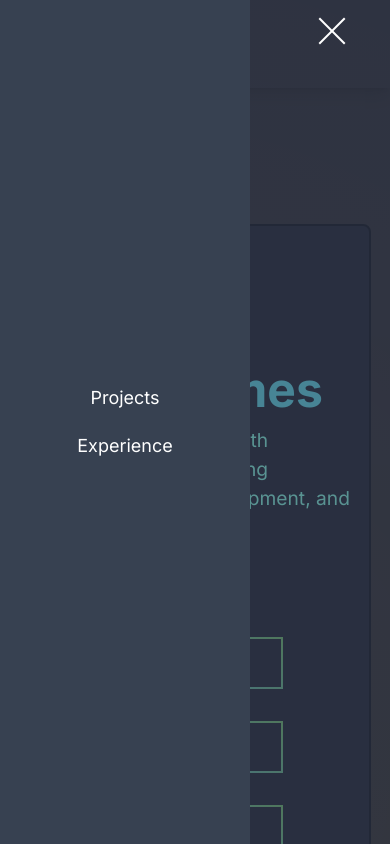
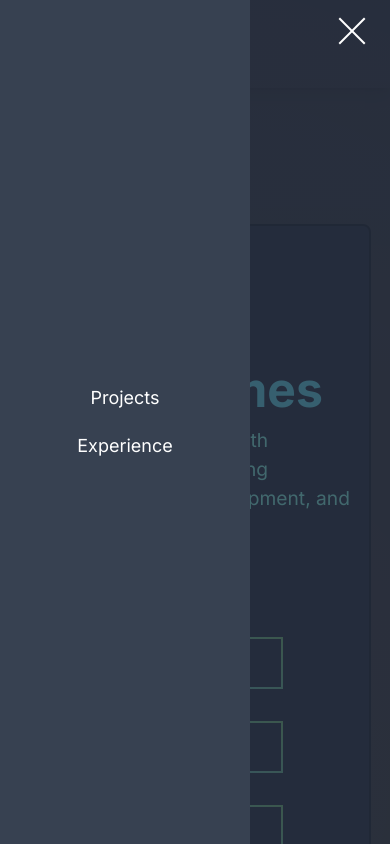
Before and after one commit to agrimes23/PortfolioSoftwareEngineer, a Next.js app: page / in a window 390 px wide. Both pictures are taken after a click on the element 332 px from the left and 44 px from the top of the page. Shown: the top 844 px of the page. Built offline with nearby package versions, Linux system fonts and the light colour scheme; no server answers.

Commit message:
hamburger menu now has ease in and out animation

```diff
--- a/src/app/components/Navbar.tsx
+++ b/src/app/components/Navbar.tsx
@@ -9,7 +9,7 @@ const Navbar = () => {
   };
 
   return (
-    <div className="flex flex-row w-full justify-between py-5 px-10 shadow-lg text-accent">
+    <div className="flex flex-row w-full justify-between p-5 shadow-lg text-accent">
       {/* LOGO */}
       <div className="w-2/12">
         <Link href="/">Alex Grimes</Link>
@@ -27,7 +27,7 @@ const Navbar = () => {
       </div>
 
       <div
-        className="z-30 flex lg:hidden flex-col cursor-pointer sm:px-5"
+        className="z-30 flex lg:hidden flex-col cursor-pointer"
         onClick={handleToggle}
       >
         <div
@@ -46,20 +46,17 @@ const Navbar = () => {
           }`}
         ></div>
       </div>
-          {/* Overlay and Drawer */}
-          {isOpen && (
-        <>
       {/* Overlay */}
       <div
-            className={`fixed inset-0 bg-gray-800 opacity-50 z-20 duration-1000 ${
-              isOpen ? "opacity-50 z-20" : "opacity-0 pointer-events-none"
+        className={`fixed inset-0 bg-gray-800 transition-opacity duration-1000 ${
+          isOpen ? "opacity-70 z-20" : "opacity-0 pointer-events-none"
         }`}
         onClick={() => setIsOpen(false)}
       ></div>
 
       {/* Drawer */}
       <div
-            className={`fixed flex flex-col justify-center items-center text-lg gap-5 z-30 top-0 left-0 bottom-0 bg-gray-700 w-[250px] sm:w-[400px] text-white transform transition-transform duration-1000 ${
+        className={`fixed flex flex-col justify-center items-center text-lg gap-5 z-30 top-0 left-0 bottom-0 bg-gray-700 w-[250px] sm:w-[400px] text-white transform transition-transform ease-in-out duration-700 ${
           isOpen ? "translate-x-0" : "-translate-x-full"
         }`}
       >
@@ -80,9 +77,6 @@ const Navbar = () => {
           </span>
         </Link>
       </div>
-        </>
-      )}
-
     </div>
   );
 };
```
Lines whose indentation alone changed are shown as unchanged.
